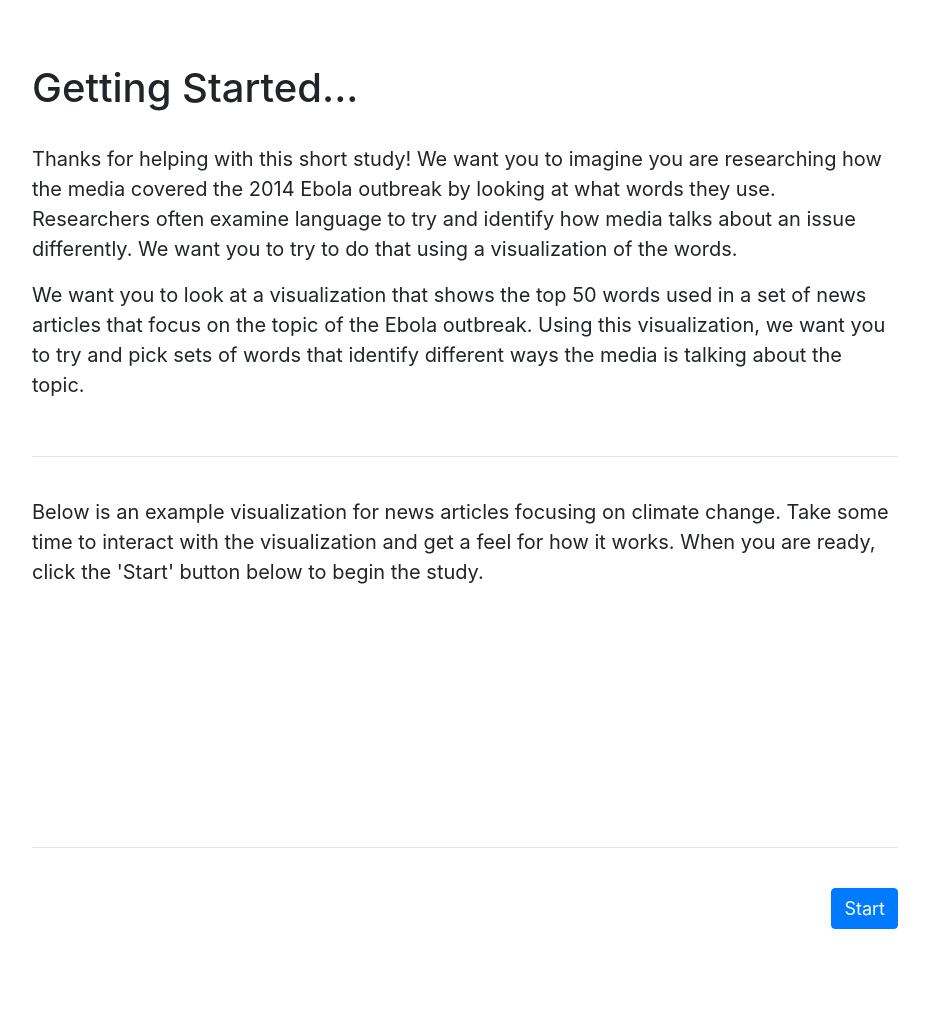
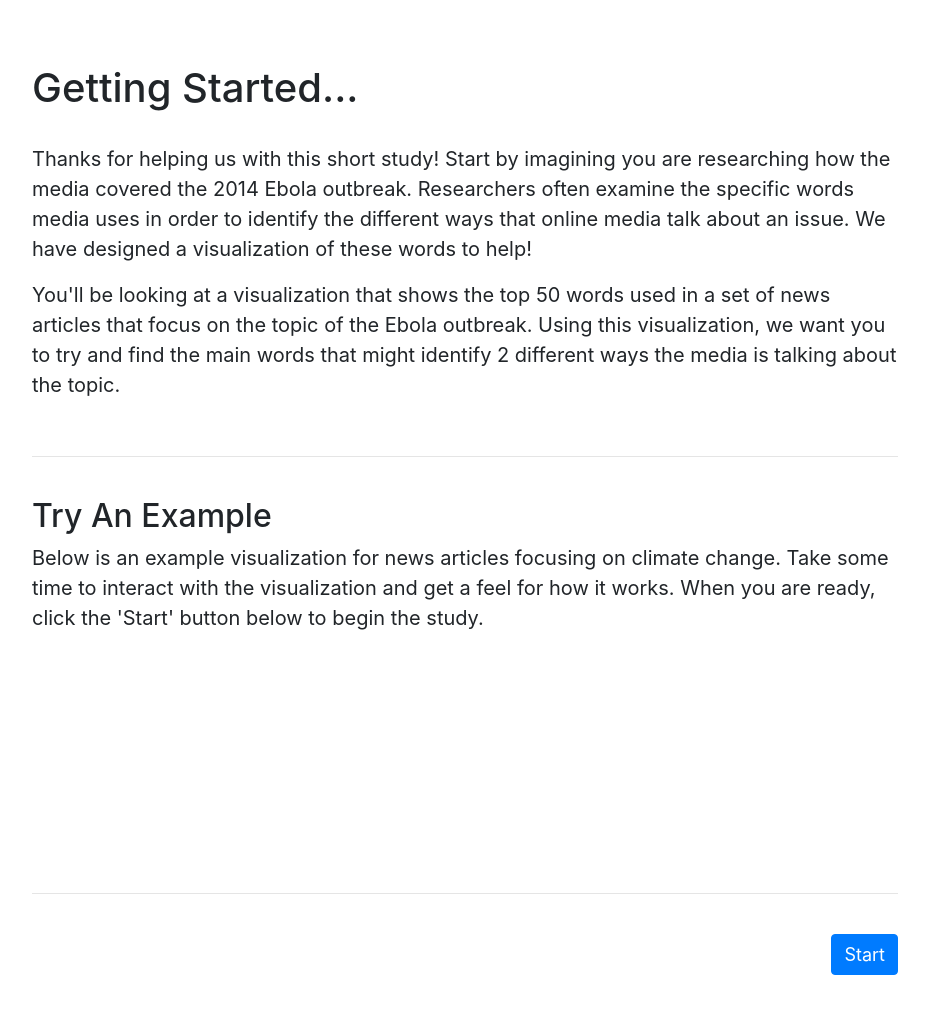
Before and after one commit to mitmedialab/MediaCloud-Text-Viz-Study, a Flask app: template server/templates/tutorial.html in a window 1280 px wide. Shown: the top 1015 px of the page, without its empty margins (175-1104 px from the left). Before the commit the page ends 929 px from the top, so only its background shows below. Run offline with Flask 2, Linux system fonts and the light colour scheme; the template is opened without the code that fills it: most values are stand-ins (such as "Sample title", 1, 10 or a date in 2020); parts of the project's set-up code (start-up, migrations or seed data) failed here and were passed over; some libraries are stand-ins or nearby versions.

Commit message:
Text tweak

```diff
--- a/server/templates/tutorial.html
+++ b/server/templates/tutorial.html
@@ -8,18 +8,17 @@
               <h1> Getting Started... </h1>
               <br>
               <p>
-                Thanks for helping with this short study! We want you to imagine
-                you are researching how the media covered the 2014 Ebola outbreak
-                by looking at what words they use. Researchers often examine
-                language to try and identify how media talks about an issue
-                differently. We want you to try to do that using a visualization
-                of the words.
+                Thanks for helping us with this short study! Start by imagining
+                you are researching how the media covered the 2014 Ebola outbreak.
+                  Researchers often examine the specific words media uses in order to
+                  identify the different ways  that online media talk about an issue.
+                  We have designed a visualization of these words to help!
               </p>
               <p>
-                We want you to look at a visualization that shows the top 50
+                You'll be looking at a visualization that shows the top 50
                 words used in a set of news articles that focus on the topic of
                 the Ebola outbreak. Using this visualization, we want you to try
-                and pick sets of words that identify different ways the media is
+                and find the main words that might identify 2 different ways the media is
                 talking about the topic.
               </p>
               {% if viz_type == "standard" %}
@@ -71,6 +70,7 @@
               <br>
               <hr>
               <br>
+                <h2>Try An Example</h2>
               <p>
                 Below is an example visualization for news articles focusing on
                 climate change.
```
